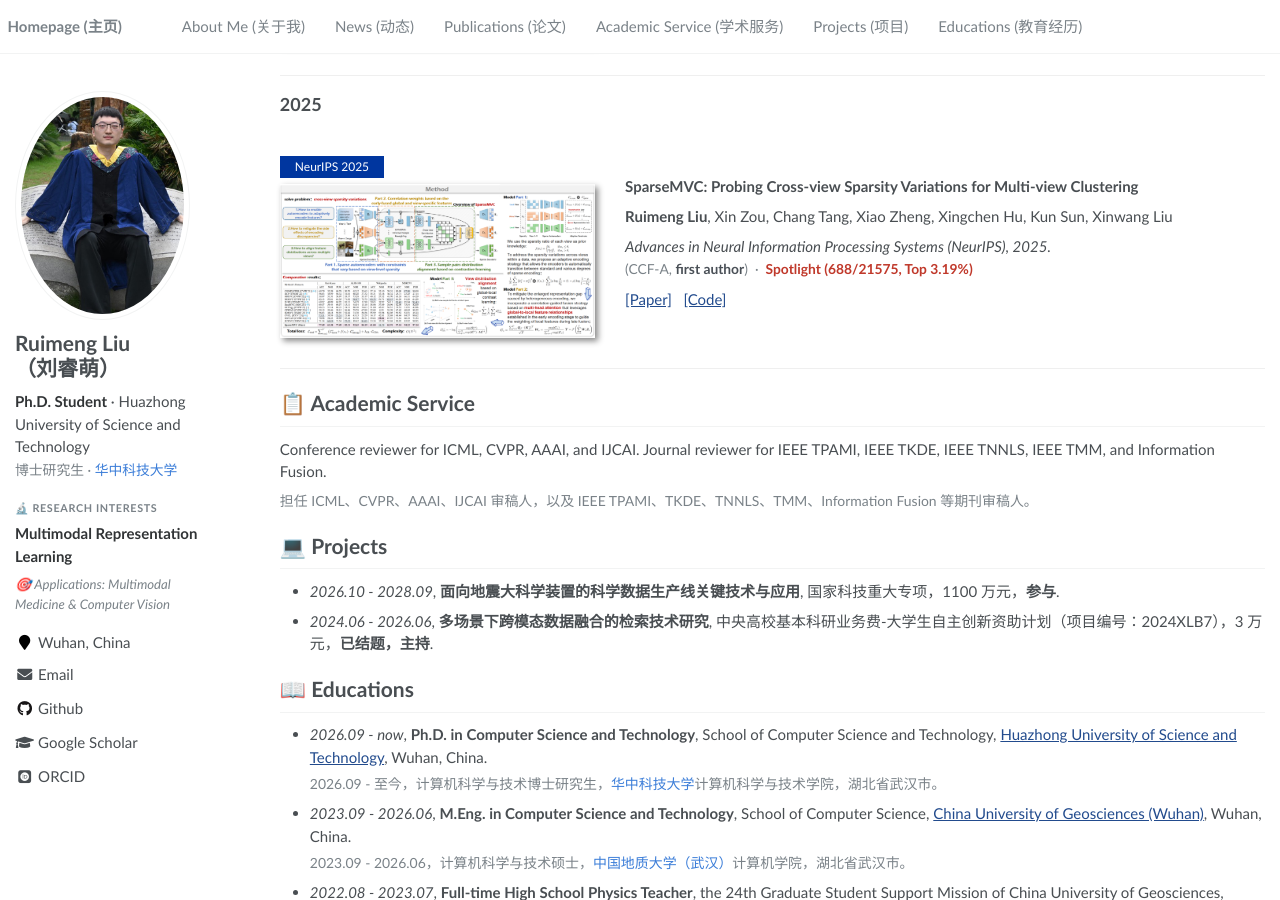
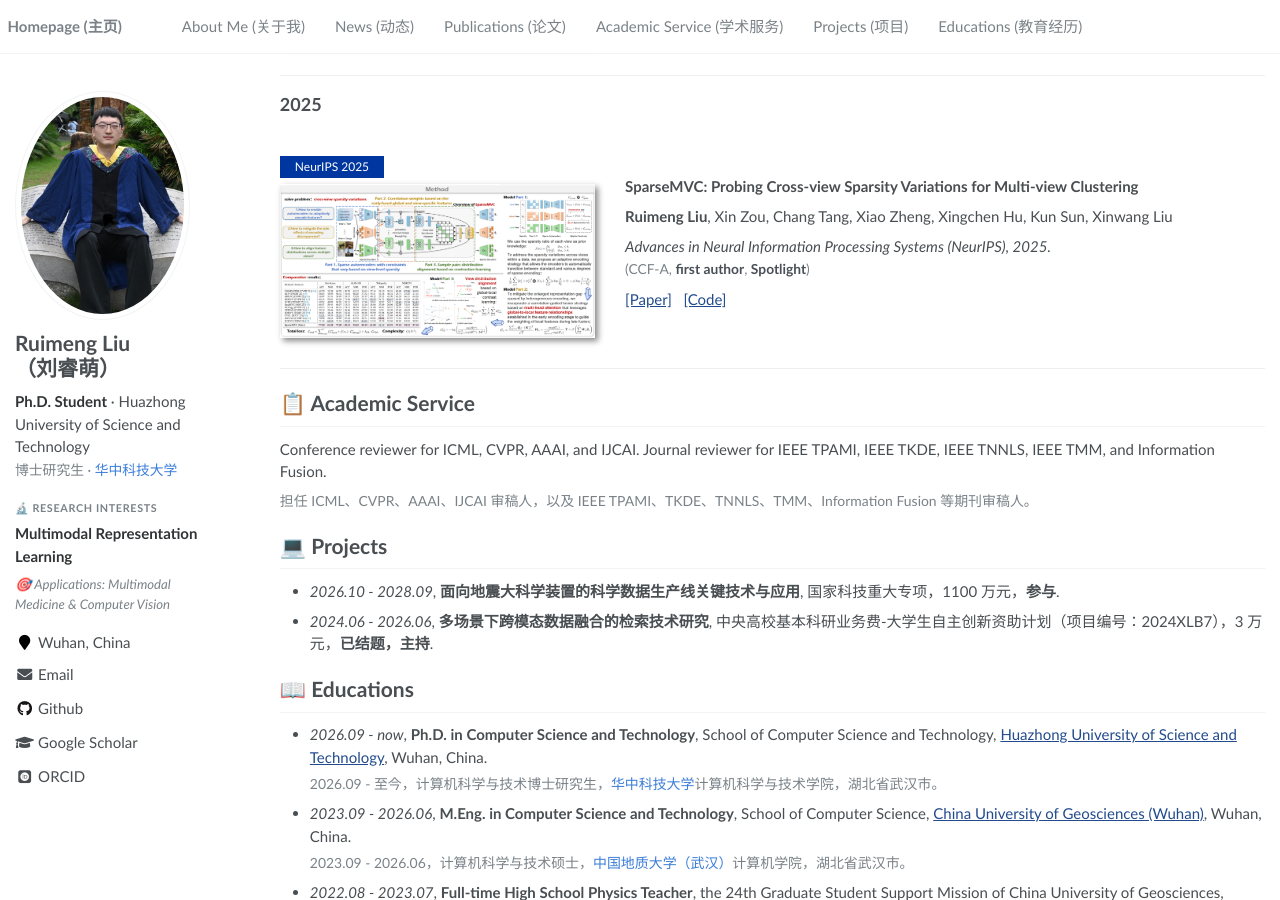
Before and after one commit to cleste-pome/cleste-pome.github.io, a Jekyll site: the page built from _pages/about.md, in a window 1280 px wide and 900 px high, scrolled down 656 px. Built offline with Jekyll 4.4.1, drawn with Linux system fonts in a browser that asks for light colours; some web fonts are replaced.

Commit message:
Keep Spotlight stat only in News, not Publications

```diff
--- a/_pages/about.md
+++ b/_pages/about.md
@@ -73,7 +73,7 @@ Xin Zou<sup>*</sup>, **Ruimeng Liu**<sup>*</sup>, Chang Tang, Zhenglai Li, Xinwa
 
 **Ruimeng Liu**, Xin Zou, Chang Tang, Xiao Zheng, Xingchen Hu, Kun Sun, Xinwang Liu
 
-*Advances in Neural Information Processing Systems (NeurIPS), 2025.*<span class="pub-note">(CCF-A, <strong>first author</strong>) &nbsp;&middot;&nbsp; <span class="pub-highlight">Spotlight (688/21575, Top 3.19%)</span></span>
+*Advances in Neural Information Processing Systems (NeurIPS), 2025.*<span class="pub-note">(CCF-A, <strong>first author</strong>, <strong>Spotlight</strong>)</span>
 
 [\[Paper\]](https://proceedings.neurips.cc/paper_files/paper/2025/file/e366fff693ee7cdbca8ed2764bc18a71-Paper-Conference.pdf) &nbsp; [\[Code\]](https://github.com/cleste-pome/SparseMVC)
 </div>
```
